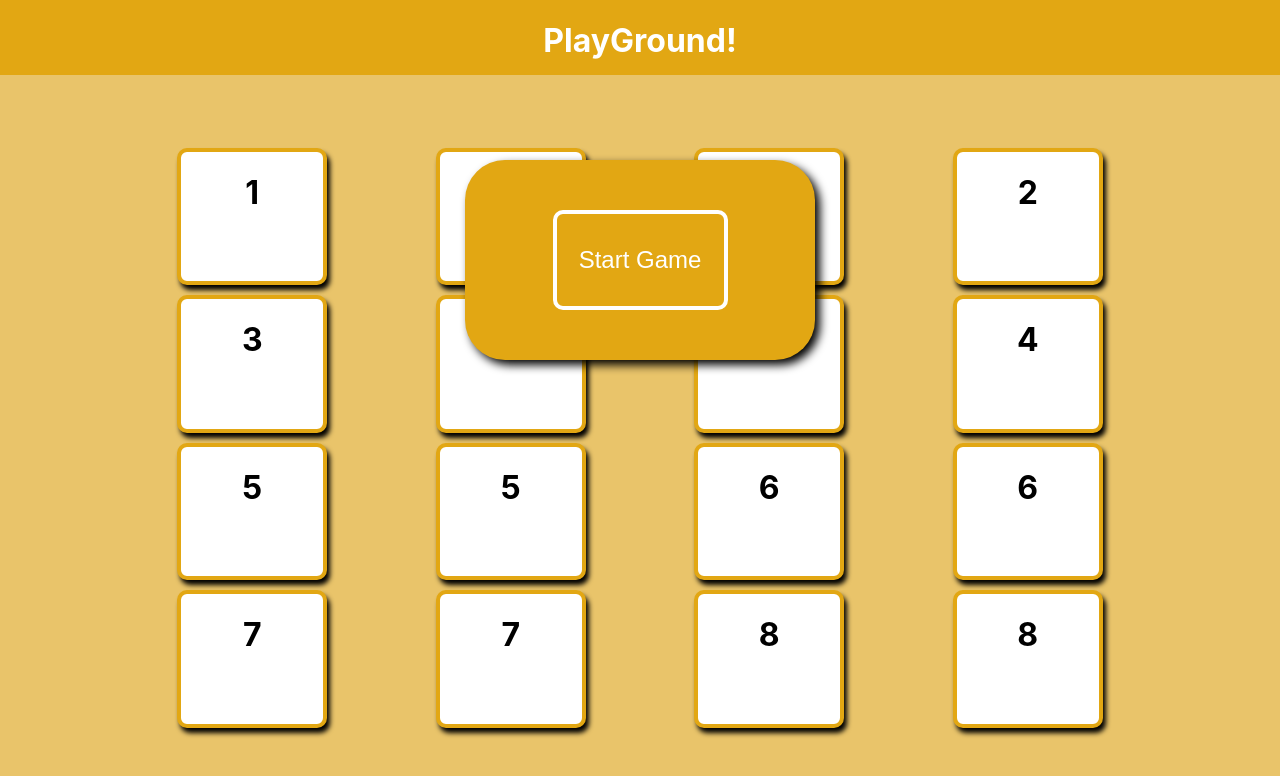
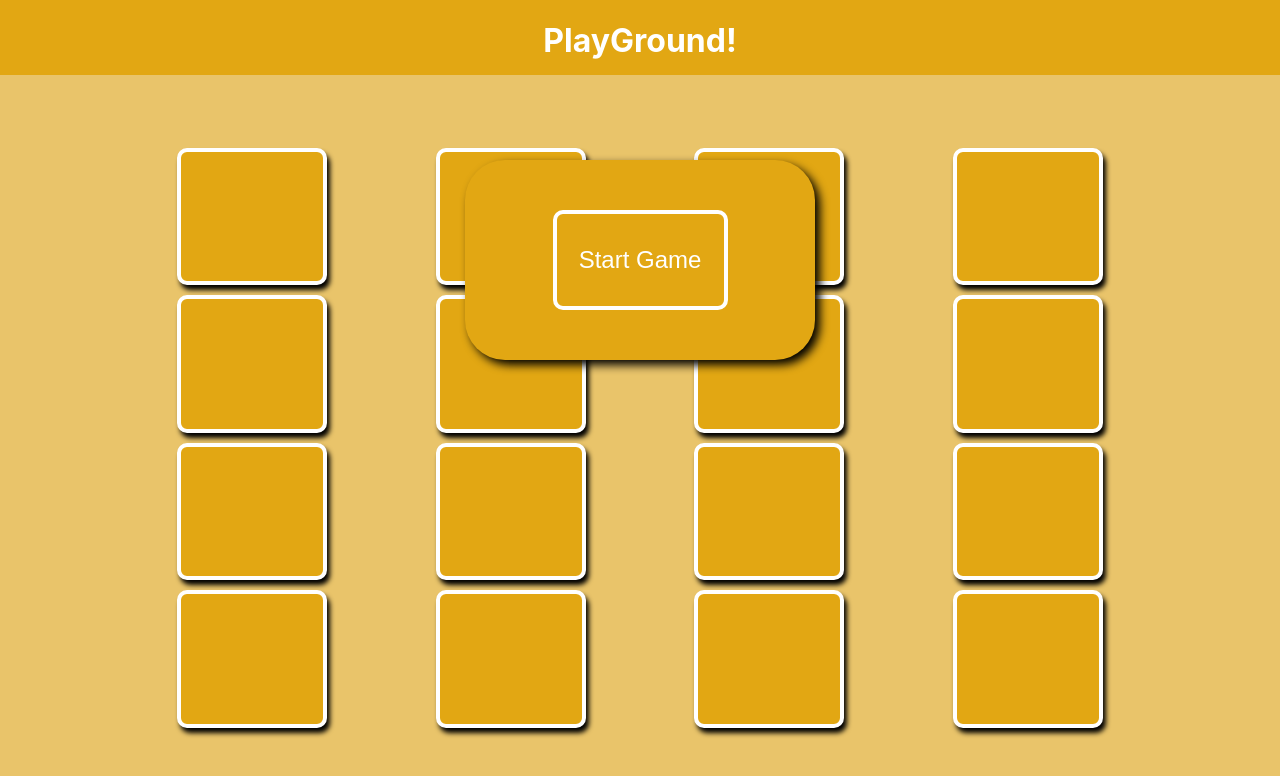
Before and after one commit to federico-palma/playground, a React (Create React App) app: page /Memory-Match in a window 1280 px wide. Shown: the top 776 px of the page. Built offline with nearby package versions, Linux system fonts and the light colour scheme; the HTML template or start-up script is replaced by a standard one.

Commit message:
Add game logic

```diff
--- a/src/Pages/Memory-MatchPage/Components/MemoryCard.js
+++ b/src/Pages/Memory-MatchPage/Components/MemoryCard.js
@@ -1,9 +1,14 @@
 import classes from "../Memory-Match.module.css";
 
-const MemoryCard = (props) => {
+const MemoryCard = ({ card, handleTurnCard, showCard }) => {
   return (
-    <div className={classes["memory-card"]} onClick={() => props.handleTurnCard(props.index)}>
-      <h1 className={props.isTurned ? classes.hidden : ''}>{ props.symbol }</h1>
+    <div
+      className={`${classes["memory-card"]} ${
+        !showCard ? classes.turned : ""
+      }`}
+      onClick={() => handleTurnCard(card)}
+    >
+      <h1 className={!showCard ? classes.hidden : ""}>{card.symbol}</h1>
     </div>
   );
 };
--- a/src/Pages/Memory-MatchPage/Components/StartGameModal.js
+++ b/src/Pages/Memory-MatchPage/Components/StartGameModal.js
@@ -1,11 +1,16 @@
-import classes from "../Memory-Match.module.css"
+import classes from "../Memory-Match.module.css";
 
-const StartGameModal = () => {
-    return (
-        <div className={classes["start-game-modal"]}>
-            <button className={classes["start-game-btn"]}>Start Game</button>
-        </div>
-    );
-}
+const StartGameModal = (props) => {
+  return (
+    <div className={classes["start-game-modal"]}>
+      <button
+        className={classes["start-game-btn"]}
+        onClick={props.handleIsPlaying}
+      >
+        Start Game
+      </button>
+    </div>
+  );
+};
 
 export default StartGameModal;
--- a/src/Pages/Memory-MatchPage/Memory-MatchPage.js
+++ b/src/Pages/Memory-MatchPage/Memory-MatchPage.js
@@ -9,44 +9,88 @@ const MemoryMatchPage = () => {
   }, []);
 
   const [cardArrayState, setCardArrayState] = useState([
-    { id: "1a", symbol: 1, isTurned: false },
-    { id: "1b", symbol: 1, isTurned: false },
-    { id: "2a", symbol: 2, isTurned: false },
-    { id: "2b", symbol: 2, isTurned: false },
-    { id: "3a", symbol: 3, isTurned: false },
-    { id: "3b", symbol: 3, isTurned: false },
-    { id: "4a", symbol: 4, isTurned: false },
-    { id: "4b", symbol: 4, isTurned: false },
-    { id: "5a", symbol: 5, isTurned: false },
-    { id: "5b", symbol: 5, isTurned: false },
-    { id: "6a", symbol: 6, isTurned: false },
-    { id: "6b", symbol: 6, isTurned: false },
-    { id: "7a", symbol: 7, isTurned: false },
-    { id: "7b", symbol: 7, isTurned: false },
-    { id: "8a", symbol: 8, isTurned: false },
-    { id: "8b", symbol: 8, isTurned: false },
+    { id: "1a", symbol: 1, isTurned: false, isMatched: false },
+    { id: "1b", symbol: 1, isTurned: false, isMatched: false },
+    { id: "2a", symbol: 2, isTurned: false, isMatched: false },
+    { id: "2b", symbol: 2, isTurned: false, isMatched: false },
+    { id: "3a", symbol: 3, isTurned: false, isMatched: false },
+    { id: "3b", symbol: 3, isTurned: false, isMatched: false },
+    { id: "4a", symbol: 4, isTurned: false, isMatched: false },
+    { id: "4b", symbol: 4, isTurned: false, isMatched: false },
+    { id: "5a", symbol: 5, isTurned: false, isMatched: false },
+    { id: "5b", symbol: 5, isTurned: false, isMatched: false },
+    { id: "6a", symbol: 6, isTurned: false, isMatched: false },
+    { id: "6b", symbol: 6, isTurned: false, isMatched: false },
+    { id: "7a", symbol: 7, isTurned: false, isMatched: false },
+    { id: "7b", symbol: 7, isTurned: false, isMatched: false },
+    { id: "8a", symbol: 8, isTurned: false, isMatched: false },
+    { id: "8b", symbol: 8, isTurned: false, isMatched: false },
   ]);
 
-    const [isPlaying, setIsPlaying] = useState(false);
+  const [isPlaying, setIsPlaying] = useState(false);
+  const [choiceOne, setChoiceOne] = useState(null);
+  const [choiceTwo, setChoiceTwo] = useState(null);
 
-  const handleTurnCard = (index) => {
+  const handleTurnCard = (card) => {
+    card.isTurned = true;
+    choiceOne ? setChoiceTwo(card) : setChoiceOne(card);
+  };
+
+  useEffect(() => {
+    if (choiceOne && choiceTwo) {
+      if (choiceOne.symbol === choiceTwo.symbol) {
+        setCardArrayState((preVal) => {
+          return preVal.map((card) => {
+            if (card.symbol === choiceOne.symbol) {
+              return { ...card, isMatched: true };
+            } else {
+              return card;
+            }
+          });
+        });
+      }
+      setChoiceOne(null);
+      setChoiceTwo(null);
+    }
+  }, [choiceOne, choiceTwo]);
+
+  const handleIsPlaying = () => {
+    setIsPlaying(true);
+    startGame();
+  };
+
+  const turnAllCards = () => {
     let tempArray = cardArrayState;
-    tempArray[index].isTurned = !tempArray[index].isTurned;
+    for (let i = 0; i < cardArrayState.length; i++) {
+      tempArray[i].isTurned = true;
+    }
+
     setCardArrayState([...tempArray]);
+    // setCardArrayState(preVal => preVal.map(card => card.isTurned = true));
+  };
+
+  const startGame = () => {
+    turnAllCards();
+    // shuffleCards();
   };
 
   return (
     <div className={classes.background}>
       <main className={classes["card-table"]}>
-          {!isPlaying && <StartGameModal />}
-        {cardArrayState.map((elem, i) => {
+        {!isPlaying && (
+          <StartGameModal handleIsPlaying={handleIsPlaying} />
+        )}
+        {cardArrayState.map((card) => {
           return (
             <MemoryCard
-              symbol={elem.symbol}
-              isTurned={elem.isTurned}
-              key={elem.id}
-              index={i}
+              card={card}
+              key={card.id}
               handleTurnCard={handleTurnCard}
+              showCard={
+                card === choiceOne ||
+                card === choiceTwo ||
+                card.isMatched === true
+              }
             />
           );
         })}
```
